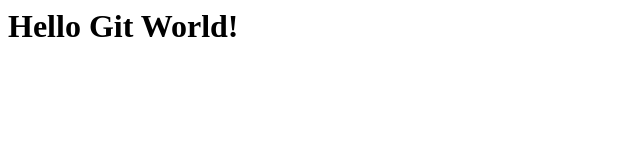
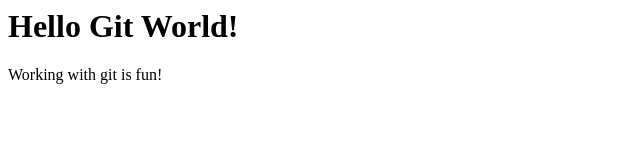
Before and after one commit to Queeny14/GitGithubPractice, a plain HTML site: page index.html in a window 1280 px wide. Shown: the whole page, without its empty margins (0-640 px from the left). Drawn offline with Linux system fonts and the light colour scheme.

Commit message:
Add div and p

```diff
--- a/index.html
+++ b/index.html
@@ -1 +1,5 @@
 <h1>Hello Git World!</h1>
+
+<div>
+    <p>Working with git is fun!</p>
+</div>
```
